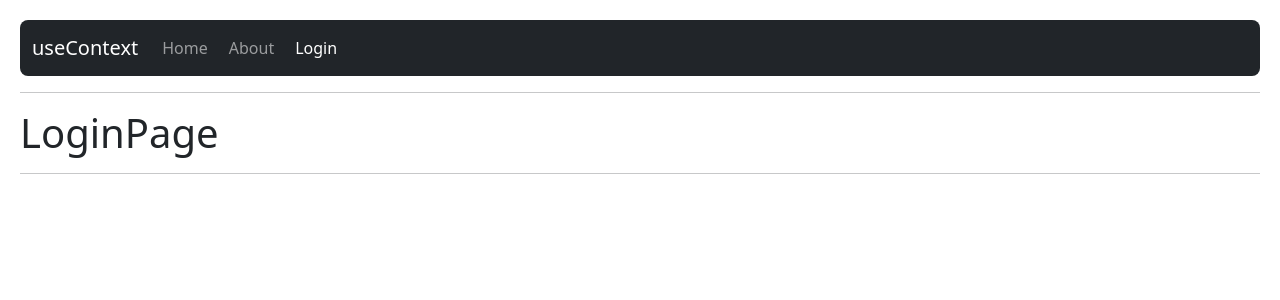
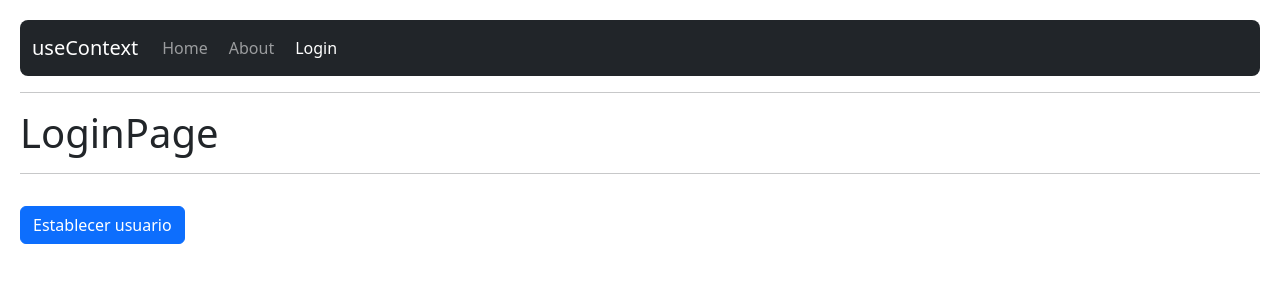
Before and after one commit to AngelTravieso/hooks_app, a React (Vite) app: page /login in a window 1280 px wide. Shown: the top 300 px of the page. Built offline with nearby package versions, Linux system fonts and the light colour scheme.

Commit message:
useContext

```diff
--- a/src/09-useContext/HomePage.jsx
+++ b/src/09-useContext/HomePage.jsx
@@ -1,14 +1,21 @@
-
-
-
+import { useContext } from "react"
+import { UserContext } from "./context/UserContext";
 
 
 
 export const HomePage = () => {
+
+  const { user } = useContext( UserContext );
+
     return (
       <>
-          <h1>HomePage</h1>
+          <h1>HomePage <small>{ user?.name }</small></h1>
           <hr />
+
+          <pre>
+            { JSON.stringify(user, null, 3) }
+          </pre>
+
       </>
     )
   }
--- a/src/09-useContext/LoginPage.jsx
+++ b/src/09-useContext/LoginPage.jsx
@@ -1,13 +1,27 @@
-
-
-
+import { useContext } from "react"
+import { UserContext } from "./context/UserContext";
 
 
 export const LoginPage = () => {
+
+  const { user, setUser } = useContext( UserContext );
+
     return (
       <>
           <h1>LoginPage</h1>
           <hr />
+
+        <pre>
+          { JSON.stringify(user, null, 3) }
+        </pre>
+
+        <button
+          className="btn btn-primary"
+          onClick={() => setUser({id: 123, name: 'Angel', email: 'correo@correo.com'})}
+          >
+            Establecer usuario
+          </button>
+
       </>
     )
   }
--- a/src/09-useContext/context/UserProvider.jsx
+++ b/src/09-useContext/context/UserProvider.jsx
@@ -1,15 +1,21 @@
+import { useState } from "react"
 import { UserContext } from "./UserContext"
 
-const user = {
-    id: 123,
-    name: 'Angel Trvieso',
-    email: 'correo@correo.com',
-}
+
+// const user = {
+//     id: 123,
+//     name: 'Angel Trvieso',
+//     email: 'correo@correo.com',
+// }
 
 
 export const UserProvider = ({ children }) => {
+
+  const [user, setUser] = useState();
+
+
   return (
-    <UserContext.Provider value={{ hola: 'Mundo', user: user }}>
+    <UserContext.Provider value={{ user, setUser }}>
         { children }
     </UserContext.Provider>
   )
```
